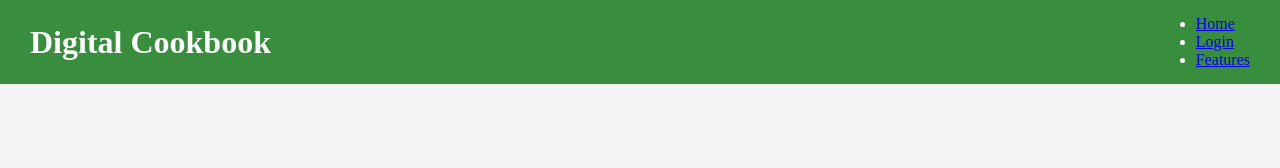
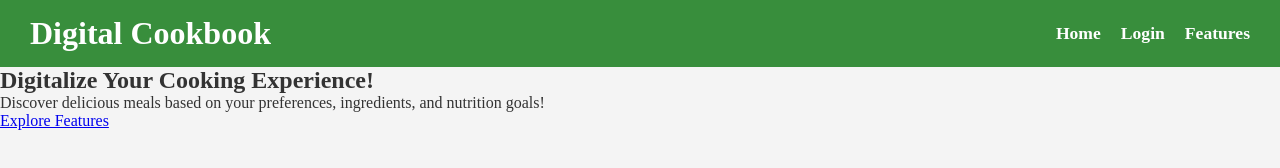
Before and after one commit to Sukh-Virk/DigitalCookBook, a plain HTML site: page index.html in a window 1280 px wide. Drawn offline with Linux system fonts and the light colour scheme.

Commit message:
adding styling to navigation and added another section

```diff
--- a/index.html
+++ b/index.html
@@ -32,6 +32,20 @@
 
       </header>
 
+      <section id="home" class="image1">
+
+        <div class="image1content">
+
+          <h1 id = "heading1">Digitalize Your Cooking Experience!</h1>
+
+          <p>Discover delicious meals based on your preferences, ingredients, and nutrition goals!</p>
+
+          <a href="#features" class="cta-button">Explore Features</a>
+
+        </div>
+
+      </section>
+
 
 
 
--- a/styles.css
+++ b/styles.css
@@ -25,3 +25,34 @@
     justify-content: space-between;
     align-items: center;
   }
+
+
+.header .logo h1 {
+    font-size: 1.8rem;
+    font-weight: bold;
+  }
+
+  .navigation ul {
+    list-style: none;
+    display: flex;
+    gap: 20px;
+  }
+
+  .navigation ul li a {
+
+    color: white;
+
+    text-decoration: none;
+
+    font-size: 1.1rem;
+
+    font-weight: bold;
+
+    color: white;
+
+
+  }
+
+  .navigation ul li a:hover {
+    border-bottom: 2px solid white;
+  }
```
